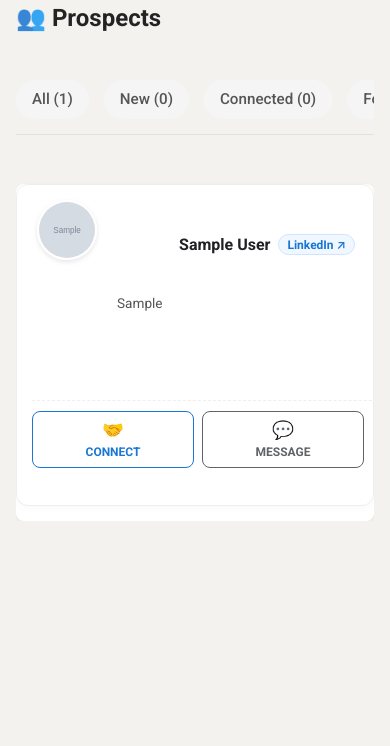
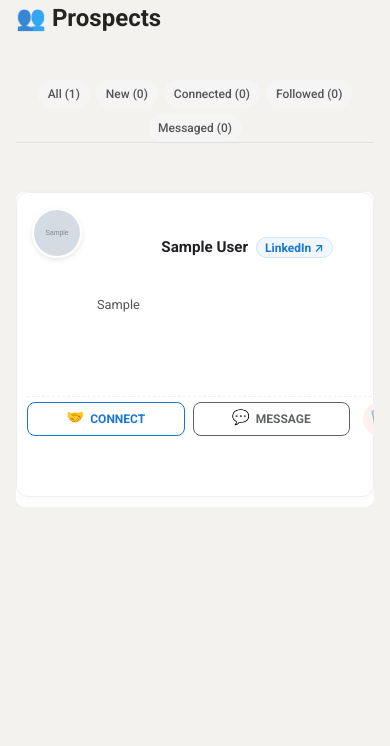
Before and after one commit to Seka35/linkedin-mvp, a Flask app: page /prospects in a window 390 px wide. Shown: the top 746 px of the page. Run offline with Flask 3, Linux system fonts and the light colour scheme; the visitor is signed in with stand-in values (Sample User, id 1); tables that the repository leaves empty hold one stand-in row (values such as "Sample post"); grey boxes marked "Sample" are stand-in pictures.

Commit message:
Fix: Final compact mobile CSS (Wrapped filters, Dense Cards)

```diff
--- a/web/static/css/style.css
+++ b/web/static/css/style.css
@@ -787,3 +787,85 @@ td a:hover {
         margin-top: 4px;
     }
 }
+/* FINAL COMPACT MOBILE FIX */
+@media (max-width: 768px) {
+    /* Filters: Wrap instead of scroll */
+    .filter-bar {
+        flex-wrap: wrap !important;
+        overflow-x: visible !important;
+        white-space: normal !important;
+        justify-content: center !important;
+        gap: 6px !important;
+        padding-bottom: 0 !important;
+    }
+
+    .filter-btn {
+        flex: 0 0 auto !important;
+        font-size: 0.75rem !important;
+        padding: 5px 10px !important;
+    }
+
+    /* Tighter Card Layout */
+    .prospects-page tr {
+        grid-template-columns: 60px 1fr !important;
+        gap: 4px 10px !important;
+        padding: 10px !important;
+        margin-bottom: 10px !important;
+    }
+
+    /* Avatar */
+    .prospects-page .avatar-cell {
+        padding-top: 5px !important;
+        justify-content: center !important;
+        align-items: flex-start !important;
+    }
+    .prospects-page .avatar-img {
+        width: 50px !important;
+        height: 50px !important;
+    }
+
+    /* Name Area */
+    .prospects-page td:nth-child(2) {
+        align-self: end !important;
+        padding-bottom: 2px !important;
+    }
+    .prospects-page .name-text {
+        font-size: 0.95rem !important;
+        font-weight: 600 !important;
+    }
+
+    /* Title Area */
+    .prospects-page td:nth-child(3) {
+        padding: 0 0 5px 0 !important;
+        font-size: 0.8rem !important;
+        line-height: 1.2 !important;
+    }
+
+    /* Actions Area - Compact */
+    .prospects-page .actions-cell {
+        margin-top: 5px !important;
+        padding-top: 5px !important;
+        border-top: 1px dashed #eee !important;
+    }
+
+    /* Small Buttons in Row */
+    .prospects-page .btn-tile {
+        flex-direction: row !important;
+        height: 34px !important;
+        min-height: 34px !important;
+        padding: 0 8px !important;
+        gap: 6px !important;
+        font-size: 0.75rem !important;
+    }
+
+    .prospects-page .tile-icon {
+        font-size: 0.9rem !important;
+    }
+
+    .prospects-page .btn-delete {
+        width: 34px !important;
+        height: 34px !important;
+        flex: 0 0 34px !important;
+        background: #fff0f0 !important;
+    }
+}
```
